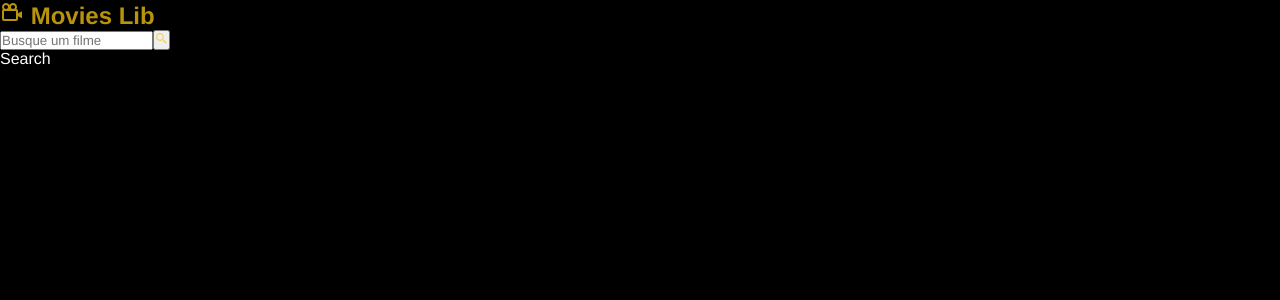
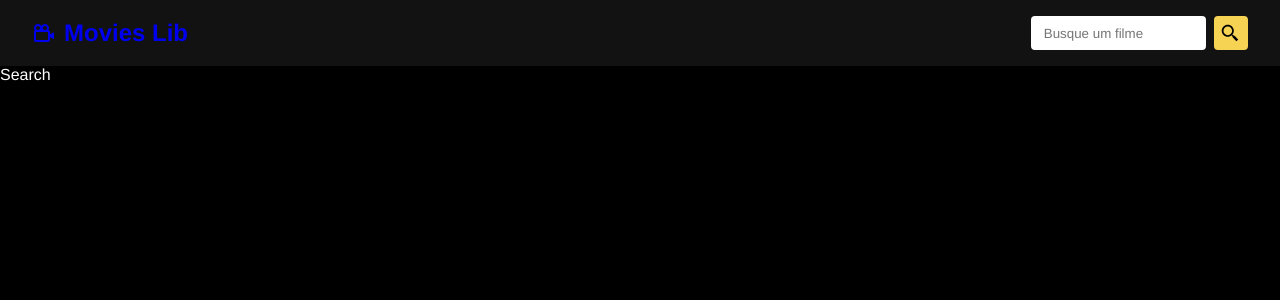
Before and after one commit to japajow/movie_tmdb, a React (Vite) app: page /search in a window 1280 px wide. Shown: the top 300 px of the page. Built offline with nearby package versions, Linux system fonts and the light colour scheme.

Commit message:
Passando o componente Movie na Home

```diff
--- a/src/components/Navbar.jsx
+++ b/src/components/Navbar.jsx
@@ -1,5 +1,7 @@
 import { Link } from "react-router-dom";
 import { BiCameraMovie, BiSearchAlt2 } from "react-icons/bi";
+
+import "../styles/components/navbar.sass";
 
 export const Navbar = () => {
   return (
--- a/src/pages/Home.jsx
+++ b/src/pages/Home.jsx
@@ -1,4 +1,5 @@
 import { useState, useEffect } from "react";
+import { MovieCard } from "../components/MoviesCard";
 
 const moviesURL = import.meta.env.VITE_API;
 const apiKey = import.meta.env.VITE_API_KEY;
@@ -25,7 +26,7 @@ export const Home = () => {
       <div className="movies-container">
         {topMovies.length == 0 && <p>Carregando...</p>}
         {topMovies.length > 0 &&
-          topMovies.map((movie) => <h2>{movie.title}</h2>)}
+          topMovies.map((movie) => <MovieCard movie={movie} key={movie.id} />)}
       </div>
     </div>
   );
--- /dev/null
+++ b/src/styles/components/navbar.sass
@@ -0,0 +1,40 @@
+@use '../variables'
+@use '../mixins'
+
+#navbar
+  display: flex
+  justify-content: space-between
+  align-items: center
+  padding: 1rem 2rem
+  background-color: #121212
+
+  h2 a
+    display: flex
+    align-items: center
+    gap: .5rem
+
+  form
+    display: flex
+    gap: .5rem
+
+  input
+    padding: .2rem .8rem
+    border-radius: 4px
+    border: none
+
+  button
+    background-color: variables.$bg-color-yellow
+    border: 2px solid variables.$bg-color-yellow
+    border-radius: 4px
+    color: #000 !important
+    padding: .3rem
+    font-size: 1.3rem
+    display: flex
+    align-items: center
+    cursor: pointer
+    transition: .4s
+
+    &:hover
+      background-color: transparent
+      svg
+        color: variables.$bg-color-yellow
--- a/src/styles/main.sass
+++ b/src/styles/main.sass
@@ -8,10 +8,10 @@ body
   background-color: #000
   color: #fff
 
-a ,svg
-  text-decoration: none
-  color: #f7d354
-  transition: .5s
+  a ,svg
+    text-decoration: none
 
-  &:hover
-    color: #b8930c
+    transition: .5s
+
+    &:hover
+      color: #b8930c
--- a/src/styles/variables.sass
+++ b/src/styles/variables.sass
@@ -0,0 +1 @@
+$bg-color-yellow: #f7d354
```
Also changed, not shown: 2 other files (tests, documents, lock files or other folders).
